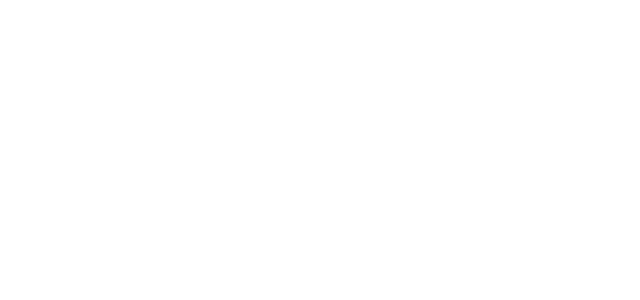
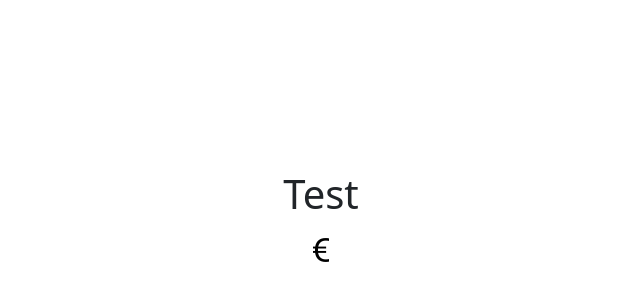
Before and after one commit to Lesly-Nupert/JeGereMonBudget_front, a Svelte app: page / in a window 1280 px wide. Shown: the part 178-478 px from the top of the page, without its empty margins (319-959 px from the left). Built offline with nearby package versions, Linux system fonts and the light colour scheme.

Commit message:
initialize feature HomePage

```diff
--- a/src/App.svelte
+++ b/src/App.svelte
@@ -1,6 +1,8 @@
 <script>
   import Header from "./components/Header.svelte";
   import Footer from "./components/Footer.svelte";
+
+  // * Import the Router and the routes
   import Router, { location } from "svelte-spa-router";
   import routes from "./routes";
   import { beforeUpdate } from "svelte";
--- a/src/pages/HomePage.svelte
+++ b/src/pages/HomePage.svelte
@@ -1 +1,15 @@
-kkk
+<script>
+
+</script>
+
+
+<h1>Test</h1>
+
+<i class="icon__euro bi bi-currency-euro"></i>
+
+<style>
+    .icon__euro {
+        font-size: 2rem;
+        color: black;
+    }
+</style>
--- a/src/routes.js
+++ b/src/routes.js
@@ -1,4 +1,6 @@
-// import HomePage from "./pages/Homepage.svelte";
+// * DEFINE THE ROUTES OF THE APPLICATION
+//
+import HomePage from "./pages/HomePage.svelte";
 // import Login from "./pages/Login.svelte";
 // import Signup from "./pages/Signup.svelte";
 // import AddAccount from "./pages/AddAccount.svelte";
@@ -17,8 +19,8 @@
 // import LegalNotice from "./pages/LegalNotice.svelte";
 // import NotFound from "./pages/NotFound.svelte";
 
-// export default {
-//     "/": HomePage,
+export default {
+    "/": HomePage,
 //     "/login": Login,
 //     "/signup": Signup,
 //     "/addAccount": AddAccount,
@@ -36,4 +38,4 @@
 //     "/contactUs ": ContactUs,
 //     "/legalNotice": LegalNotice,
 //     "*": NotFound,
-// };
+};
```
